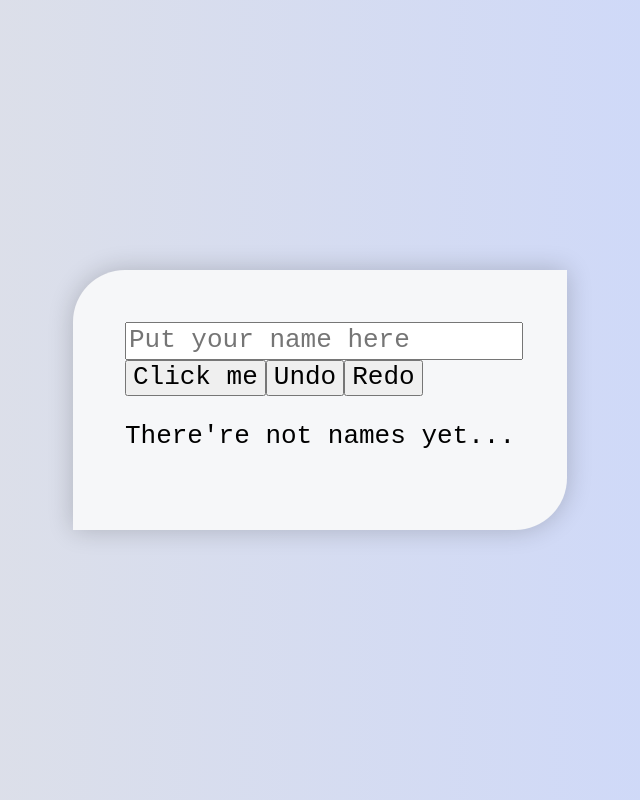
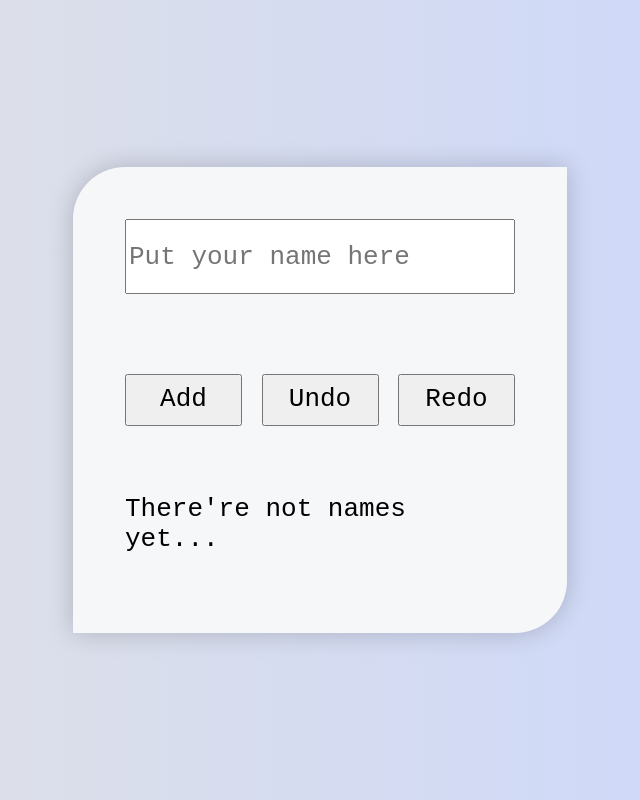
Before and after one commit to SGS-J/React-Statistics-App, a React (Create React App) app: page / in a window 1280 px wide. Shown: the whole page, without its empty margins (320-960 px from the left). Built offline with nearby package versions, Linux system fonts and the light colour scheme.

Commit message:
Third one xd

```diff
--- a/package.json
+++ b/package.json
@@ -2,6 +2,7 @@
   "name": "react-sample",
   "version": "0.1.0",
   "private": true,
+  "author": "Santiago",
   "dependencies": {
     "@testing-library/jest-dom": "^4.2.4",
     "@testing-library/react": "^9.5.0",
--- a/src/App.css
+++ b/src/App.css
@@ -1,5 +1,9 @@
 main {
+   display: grid !important;
+   grid-template-rows: repeat(3, 1fr);
+   gap: .5em;
    padding: 2em;
+   width: 15em;
    box-shadow: 0 0 1em rgba(0,0,0,0.2);
    border-radius: 2em 0 2em 0;
    background: hsl(220, 23%, 97%);
@@ -7,11 +11,19 @@ main {
 }
 
 main input {
-   display: block;
    outline: none;
-   width: 100%;
    padding: 2px;
+   height: 60%;
 }
 
-main button {
+main div {
+   display: flex;
+   justify-content: space-between;
+   align-items: center;
 }
+
+main div button {
+   height: 2em;
+   width: 30%;
+   cursor: pointer;
+}
--- a/src/App.js
+++ b/src/App.js
@@ -39,9 +39,11 @@ export default class App extends React.Component {
     return (
       <main onClick={e => this.handleClick(e.target)}>
         <input type="text" placeholder="Put your name here" />
-        <button className="insert">Click me</button>
-        <button className="undo">Undo</button>
-        <button className="redo">Redo</button>
+        <div>
+          <button className="insert">Add</button>
+          <button className="undo">Undo</button>
+          <button className="redo">Redo</button>
+        </div>
         <p>{actualLen < 1 ? "There're not names yet..." : names[pos]}</p>
       </main>
     );
```
